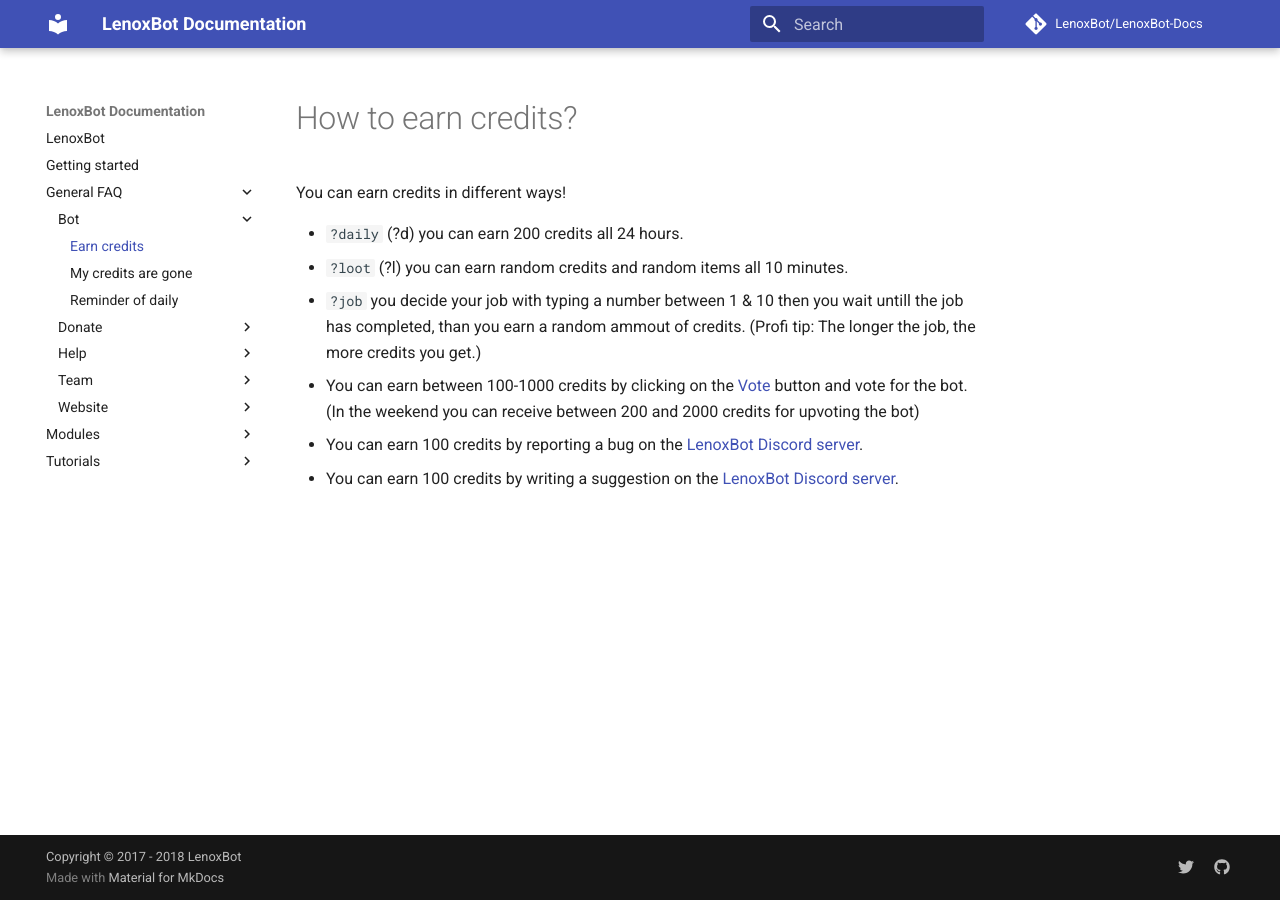
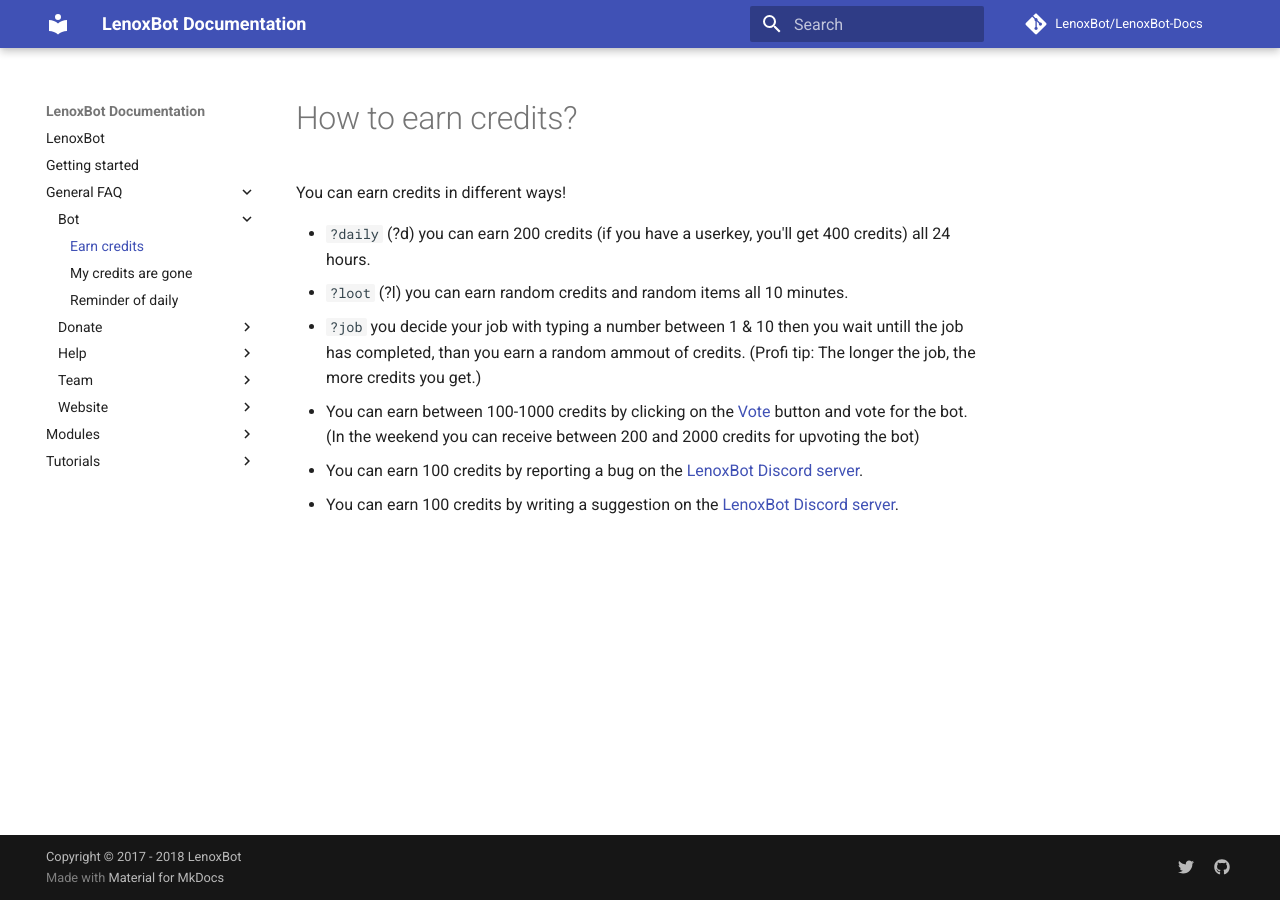
Before and after one commit to gillesheinesch/LenoxBot-Docs, an MkDocs documentation site: the page built from docs/General FAQ/Bot/Earn credits.md, in a window 1280 px wide. Built offline with MkDocs 1.6.1 and Material for MkDocs 9.7.7, drawn with Linux system fonts in a browser that asks for light colours; comment, search, counter and statistics services are not loaded.

Commit message:
Added nickkels proposal

```diff
--- a/docs/General FAQ/Bot/Earn credits.md
+++ b/docs/General FAQ/Bot/Earn credits.md
@@ -5,7 +5,7 @@
 
 You can earn credits in different ways!
 
-* `?daily` (?d) you can earn 200 credits all 24 hours.
+* `?daily` (?d) you can earn 200 credits (if you have a userkey, you'll get 400 credits) all 24 hours.
 * `?loot` (?l) you can earn random credits and random items all 10 minutes.
 * `?job` you decide your job with typing a number between 1 & 10 then you wait untill the job has completed, than you earn a random ammout of credits. (Profi tip: The longer the job, the more credits you get.)
 * You can earn between 100-1000 credits by clicking on the [Vote](https://discordbots.org/bot/354712333853130752/vote) button and vote for the bot. (In the weekend you can receive between 200 and 2000 credits for upvoting the bot)
```
